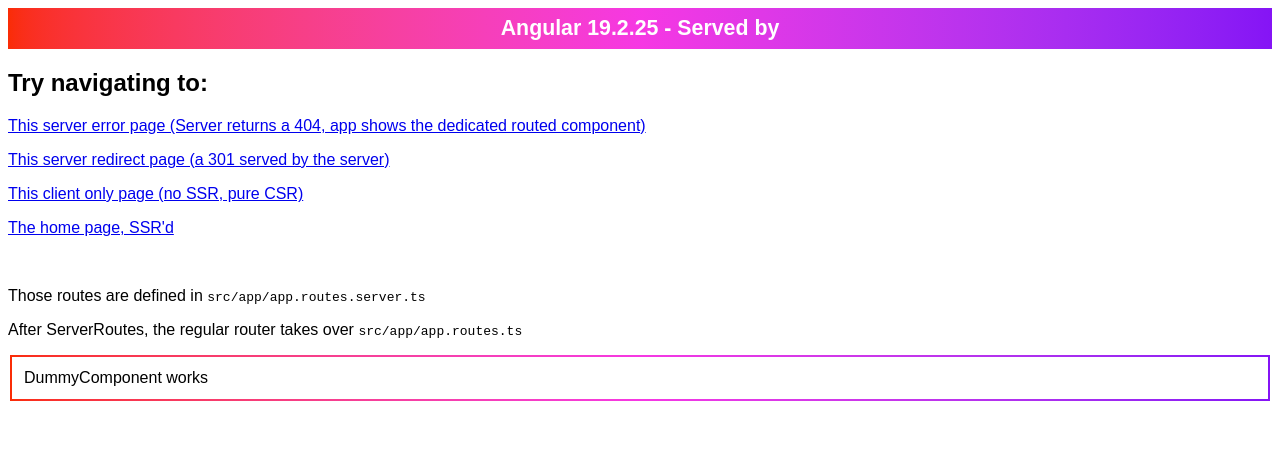
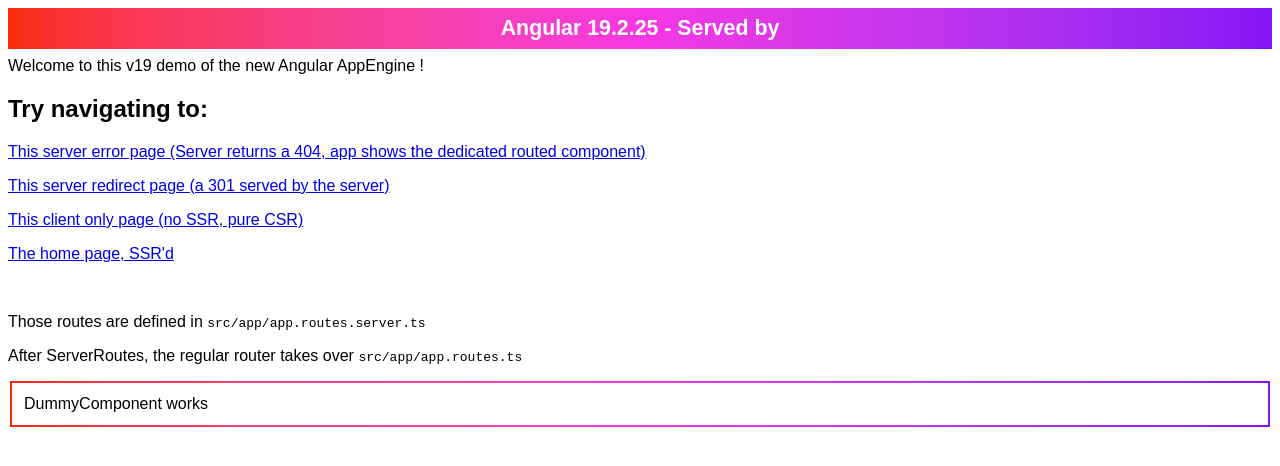
Before and after one commit to JeanMeche/ssr-v19, an Angular app: page / in a window 1280 px wide. Shown: the top 466 px of the page. Built offline with nearby package versions, Linux system fonts and the light colour scheme.

Commit message:
bump to rc

```diff
--- a/src/app/app.component.ts
+++ b/src/app/app.component.ts
@@ -1,7 +1,7 @@
 import { Component, inject, makeStateKey, TransferState, VERSION } from '@angular/core';
 import { RouterOutlet } from '@angular/router';
 
-import { REQUEST, REQUEST_CONTEXT } from '@angular/ssr';
+import { REQUEST, REQUEST_CONTEXT } from '@angular/ssr/tokens';
 
 @Component({
   selector: 'app-root',
@@ -9,6 +9,8 @@
   imports: [RouterOutlet],
   template: `
     <header>Angular {{ version }} - Served by {{server}}</header>
+
+    Welcome to this v19 demo of the new Angular AppEngine !
 
     <h2>Try navigating to:</h2>
     <p>
```
Also changed, not shown: package.json (+13 -13 lines), 1 other file (tests, documents, lock files or other folders).
